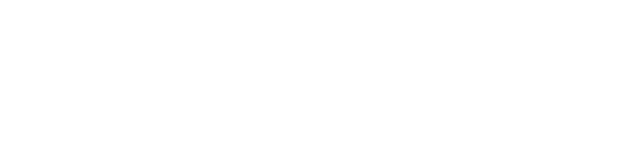
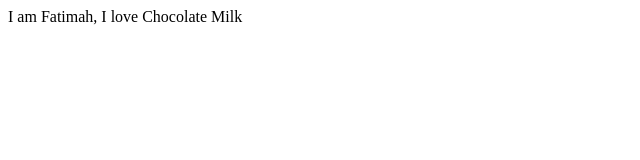
Before and after one commit to MeznahAldossari/Lab2, a plain HTML site: page index.html in a window 1280 px wide. Shown: the whole page, without its empty margins (0-640 px from the left). Drawn offline with Linux system fonts and the light colour scheme.

Commit message:
I am fatimah

```diff
--- a/index.html
+++ b/index.html
@@ -5,5 +5,7 @@
     <meta name="viewport" content="width=device-width, initial-scale=1.0" />
     <title>Lab-3</title>
   </head>
-  <body></body>
+  <body>
+    I am Fatimah, I love Chocolate Milk
+  </body>
 </html>
```
